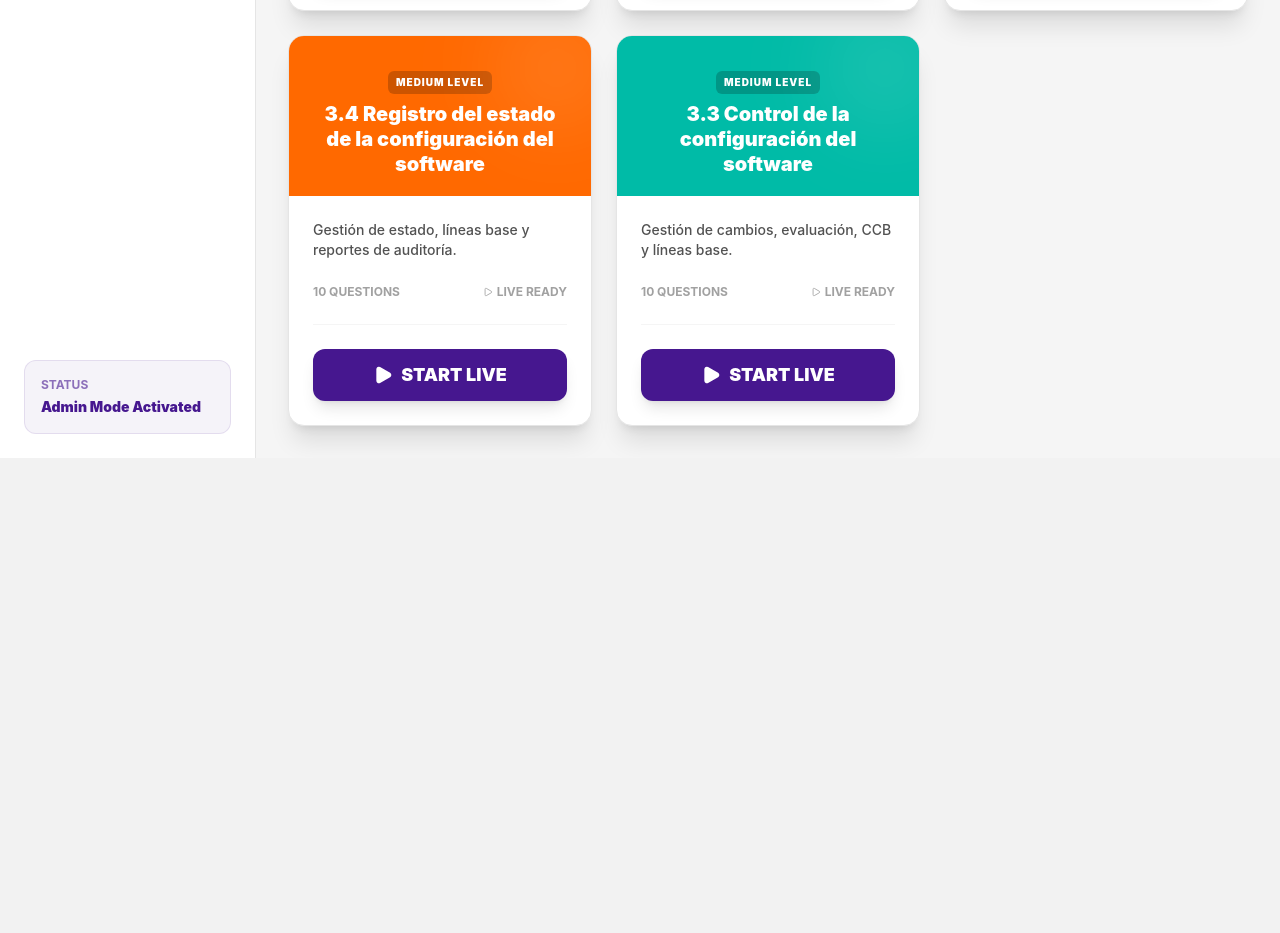
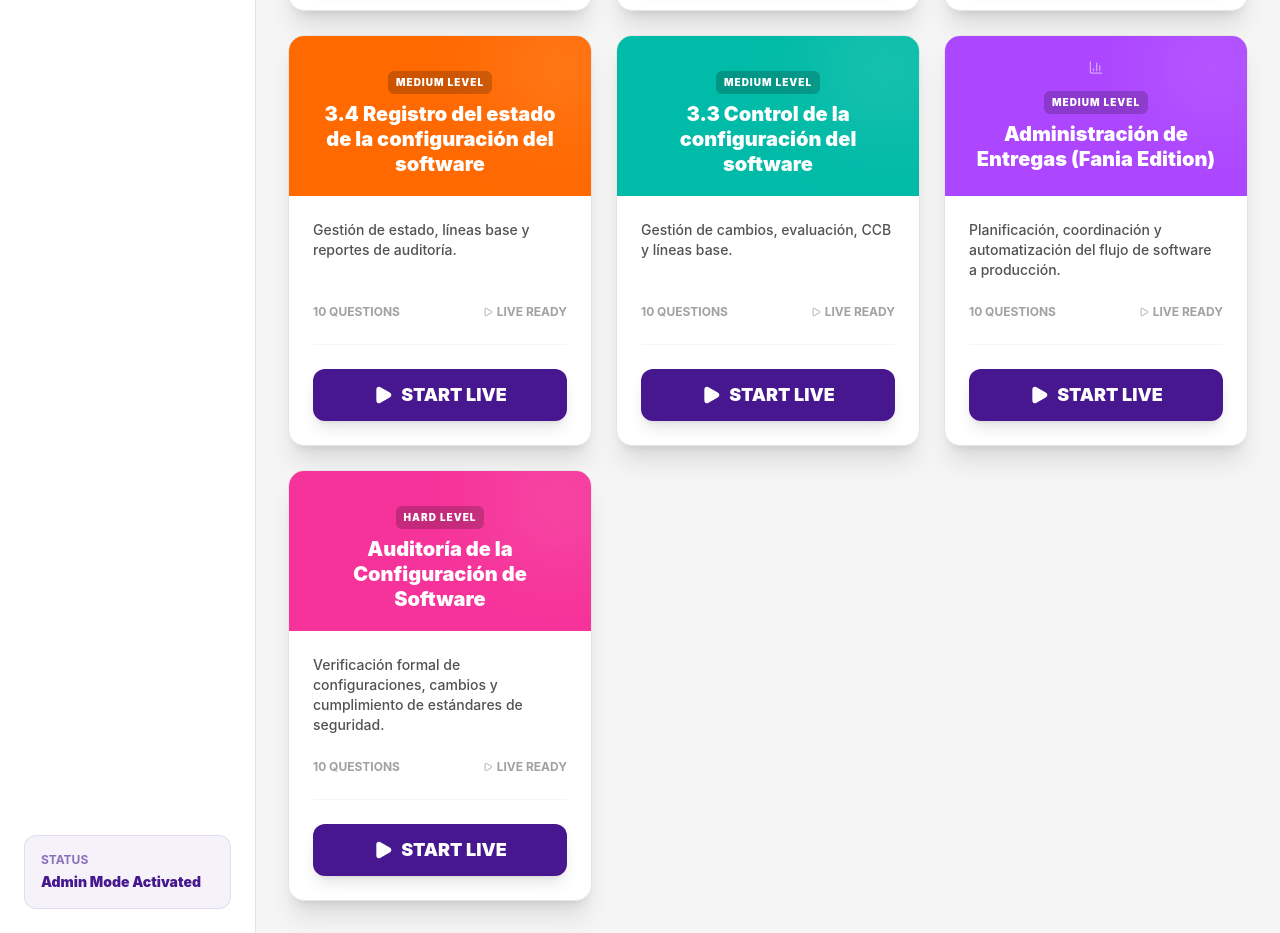
Before and after one commit to Chrisburg22/IS, a Next.js app: page /dashboard in a window 1280 px wide. Shown: the part 520-1453 px from the top of the page. Before the commit the page ends 978 px from the top, so only its background shows below. Built offline with nearby package versions, Linux system fonts and the light colour scheme.

Commit message:
add new quizz

```diff
--- a/src/app/dashboard/page.tsx
+++ b/src/app/dashboard/page.tsx
@@ -45,6 +45,22 @@ const PREDEFINED_QUIZZES = [
     questions: 10,
     level: "Medium",
     color: "bg-teal-500"
+  },
+  {
+    id: "fania",
+    title: "Administración de Entregas (Fania Edition)",
+    description: "Planificación, coordinación y automatización del flujo de software a producción.",
+    questions: 10,
+    level: "Medium",
+    color: "bg-purple-500"
+  },
+  {
+    id: "auditoria",
+    title: "Auditoría de la Configuración de Software",
+    description: "Verificación formal de configuraciones, cambios y cumplimiento de estándares de seguridad.",
+    questions: 10,
+    level: "Hard",
+    color: "bg-pink-500"
   },
 ];
 
--- a/src/app/host/game/[id]/page.tsx
+++ b/src/app/host/game/[id]/page.tsx
@@ -92,6 +92,18 @@ const QUIZZES_CONTENT: Record<string, QuizQuestion[]> = {
     { text: "En DevSecOps, ¿qué herramienta analiza el código fuente en busca de vulnerabilidades?", timeLimit: 30, options: [{ text: "SAST (Análisis Estático)", isCorrect: true }, { text: "DAST (Análisis Dinámico)", isCorrect: false }, { text: "SCA (Análisis de Dependencias)", isCorrect: false }, { text: "Docker", isCorrect: false }] },
     { text: "¿Qué componente de observabilidad mide el pulso constante del sistema (el metrónomo)?", timeLimit: 30, options: [{ text: "Logs", isCorrect: false }, { text: "Traces", isCorrect: false }, { text: "Metrics", isCorrect: true }, { text: "Feature Flags", isCorrect: false }] },
   ],
+  auditoria: [
+    { text: "¿Qué es la auditoría de la configuración de software?", timeLimit: 30, options: [{ text: "Un proceso informal para instalar nuevas versiones de software", isCorrect: false }, { text: "Un proceso formal que verifica si las configuraciones, cambios y elementos de software cumplen con estándares y requisitos de seguridad", isCorrect: true }, { text: "Una herramienta para desarrollar nuevas aplicaciones", isCorrect: false }, { text: "Un método para hacer copias de seguridad del sistema", isCorrect: false }] },
+    { text: "¿Cuál es el objetivo principal de la auditoría de configuración de software?", timeLimit: 30, options: [{ text: "Aumentar la velocidad del sistema operativo", isCorrect: false }, { text: "Reducir los costos de licencias de software", isCorrect: false }, { text: "Asegurar la integridad, estabilidad y seguridad del sistema", isCorrect: true }, { text: "Instalar actualizaciones automáticas", isCorrect: false }] },
+    { text: "¿Qué verifica la Auditoría de Configuración Funcional (FCA)?", timeLimit: 30, options: [{ text: "Que los elementos del software están ordenados y completos físicamente", isCorrect: false }, { text: "Que el software funciona según lo documentado y cumple con los requisitos funcionales", isCorrect: true }, { text: "Que las licencias de software están vigentes", isCorrect: false }, { text: "Que los servidores tienen suficiente espacio en disco", isCorrect: false }] },
+    { text: "¿Qué comprueba la Auditoría de Configuración Física (PCA)?", timeLimit: 30, options: [{ text: "Que el software funciona correctamente bajo carga", isCorrect: false }, { text: "Que todas las modificaciones están autorizadas", isCorrect: false }, { text: "Que los elementos del software están ordenados, completos y correctamente configurados", isCorrect: true }, { text: "Que los usuarios tienen los permisos correctos", isCorrect: false }] },
+    { text: "¿Cuál es el primer paso del proceso de auditoría de configuración?", timeLimit: 30, options: [{ text: "Identificación de riesgos", isCorrect: false }, { text: "Elaboración del informe", isCorrect: false }, { text: "Inventario del software instalado", isCorrect: false }, { text: "Planificación: definir alcance, objetivos y recursos", isCorrect: true }] },
+    { text: "En la etapa de Identificación de Riesgos, ¿qué tipo de vulnerabilidades se detectan?", timeLimit: 30, options: [{ text: "Fallos de hardware y cortes de energía", isCorrect: false }, { text: "Configuraciones erróneas, contraseñas predeterminadas o software obsoleto", isCorrect: true }, { text: "Problemas de conectividad de red", isCorrect: false }, { text: "Errores en el código fuente de aplicaciones nuevas", isCorrect: false }] },
+    { text: "¿Cuál de los siguientes NO es un beneficio de la auditoría de configuración de software?", timeLimit: 30, options: [{ text: "Seguridad mejorada", isCorrect: false }, { text: "Cumplimiento de normas de la industria", isCorrect: false }, { text: "Aumento en el número de empleados del área de TI", isCorrect: true }, { text: "Eficiencia al identificar redundancias y reducir la deuda técnica", isCorrect: false }] },
+    { text: "¿Qué debe contener el Informe de Auditoría?", timeLimit: 30, options: [{ text: "Solo las recomendaciones de mejora", isCorrect: false }, { text: "Únicamente el listado de software instalado", isCorrect: false }, { text: "Todos los hallazgos, brechas, riesgos identificados e incumplimientos encontrados", isCorrect: true }, { text: "El presupuesto para nuevas licencias de software", isCorrect: false }] },
+    { text: "¿Qué implica la etapa de Cierre y Seguimiento en una auditoría de configuración?", timeLimit: 30, options: [{ text: "Eliminar el software no autorizado sin notificar a nadie", isCorrect: false }, { text: "Presentar el informe, implementar acciones correctivas y verificar la corrección técnica de las soluciones", isCorrect: true }, { text: "Archivar el informe y no realizar ninguna acción adicional", isCorrect: false }, { text: "Contratar nuevos auditores para una segunda revisión", isCorrect: false }] },
+    { text: "¿Qué se verifica durante la Revisión de Cambios y Licencias?", timeLimit: 30, options: [{ text: "Que el hardware cumple con los requisitos mínimos del sistema", isCorrect: false }, { text: "Que los procedimientos de gestión de cambios (GCS) se han seguido y que los cambios están documentados, autorizados y son rastreables", isCorrect: true }, { text: "Que los usuarios han completado su capacitación anual", isCorrect: false }, { text: "Que los respaldos de datos se realizan correctamente", isCorrect: false }] },
+  ],
 };
 
 const QUIZ_TITLES: Record<string, string> = {
@@ -101,6 +113,7 @@ const QUIZ_TITLES: Record<string, string> = {
   "3.4": "3.4 Registro del estado de la configuración del software",
   "3.3": "3.3 Control de la configuración del software",
   fania: "Quiz: Administración de Entregas y Liberaciones (Fania Edition)",
+  auditoria: "Quiz: Auditoría de la Configuración de Software",
 };
 
 function HostGameContent() {
--- a/src/app/host/page.tsx
+++ b/src/app/host/page.tsx
@@ -7,6 +7,7 @@ import { useState } from "react";
 
 const MOCK_QUIZZES = [
   { id: "fania", title: "Administración de Entregas (Fania Edition)", questions: 10, plays: 0 },
+  { id: "auditoria", title: "Auditoría de Configuración", questions: 10, plays: 0 },
   { id: "basico", title: "Nivel Básico: Fundamentos", questions: 10, plays: 156 },
   { id: "intermedio", title: "Nivel Intermedio: Despliegue", questions: 12, plays: 89 },
   { id: "avanzado", title: "Nivel Avanzado: Excelencia", questions: 15, plays: 42 },
```
